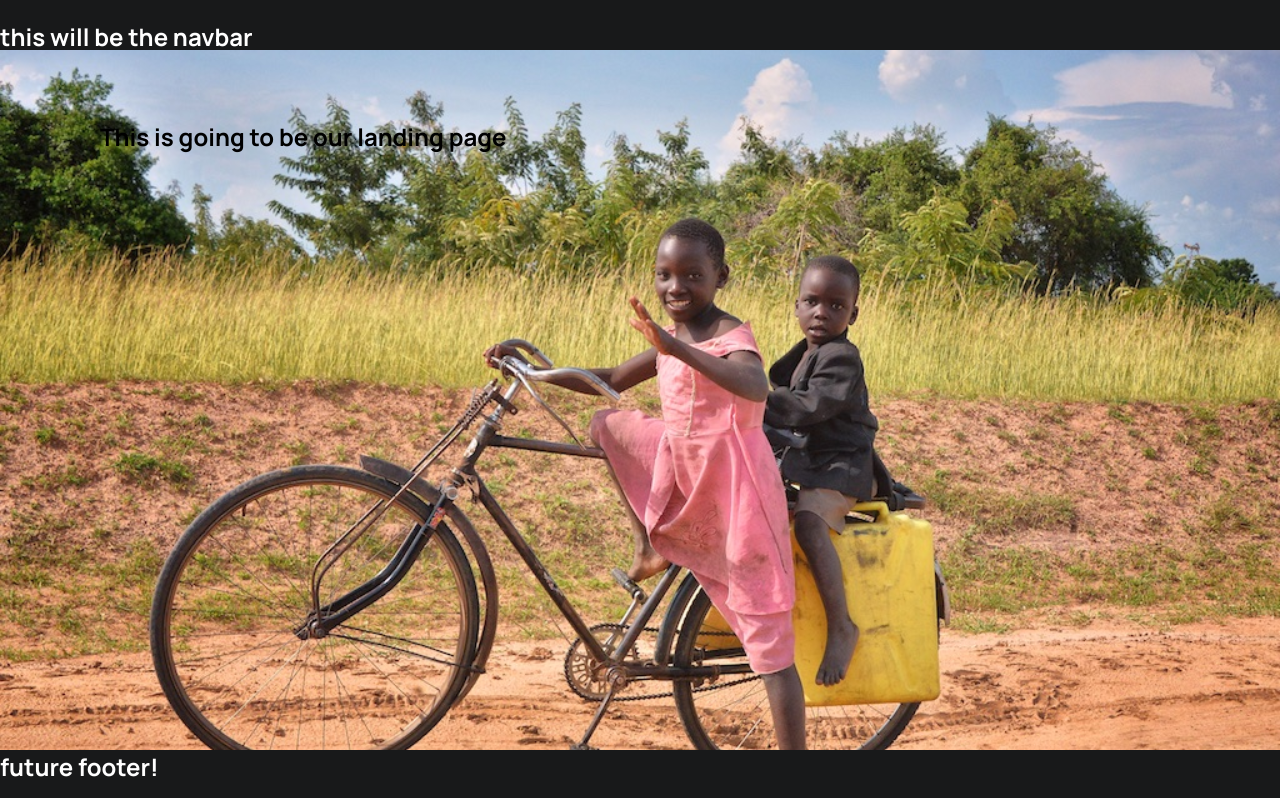
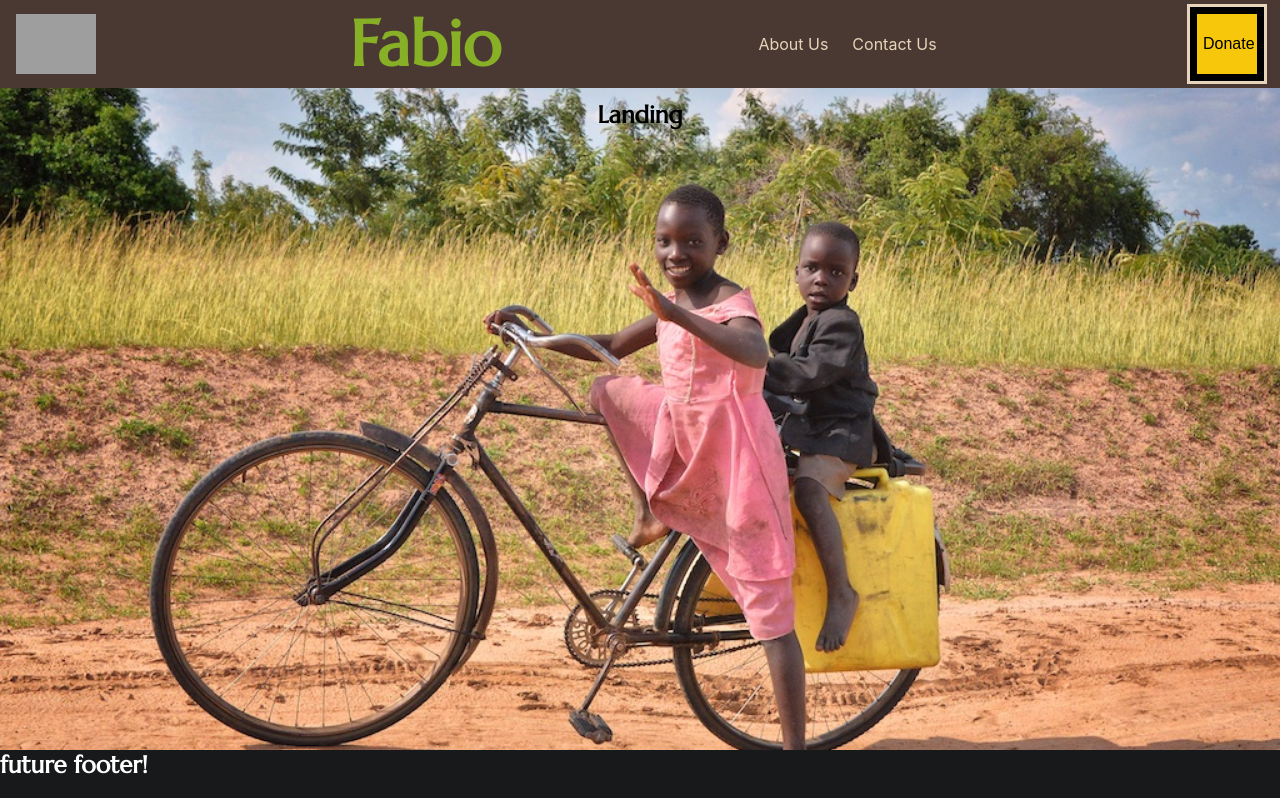
Before and after one commit to CodecoolGlobal/react-for-a-cause-react-ThomasScy, a React (Create React App) app in the folder ngo-bike/: page / in a window 1280 px wide. Shown: the top 798 px of the page. Built offline with nearby package versions, Linux system fonts and the light colour scheme; grey boxes are pictures that could not be loaded.

Commit message:
created first draw of navbar, therefore updated index.css, app.js

```diff
--- a/ngo-bike/src/App.css
+++ b/ngo-bike/src/App.css
@@ -1,25 +1,5 @@
-.navbar {
-  position: fixed;
-  left: 0;
-  top: 0;
-  width: 100%;
-  background-color: #18191a;
-  color: white;
-  height: 50px;
-  margin: 0;
-}
-
 section {
   height: 100vh;
-}
-
-.landing {
-  background-image: url("../public/pix/bike2.jpg");
-  background-repeat: no-repeat;
-  background-position: center;
-  background-size: cover;
-  background-attachment: fixed;
-  padding: 100px;
 }
 
 #rotating-info-container {
--- a/ngo-bike/src/App.js
+++ b/ngo-bike/src/App.js
@@ -9,7 +9,7 @@ function App() {
   return (
     <div>
       <Navbar/>
-      <LandingPage/>
+      <div className="container"><LandingPage/></div>
       <AboutUs/>
       <Contact/>
       <Footer/>
--- a/ngo-bike/src/Landing.js
+++ b/ngo-bike/src/Landing.js
@@ -1,7 +1,7 @@
 export default function LandingPage() {
     return (
     <section className="landing">
-        <h1>This is going to be our landing page</h1>
+        <h1>Landing</h1>
     </section>
     );
 };
--- a/ngo-bike/src/Navbar.js
+++ b/ngo-bike/src/Navbar.js
@@ -1,7 +1,26 @@
 export default function Navbar() {
    return (
-    <div className="navbar">
-        <h2>this will be the navbar</h2>
-    </div>
+       <nav className="nav">
+            <img className="logo" src="https://scontent-vie1-1.xx.fbcdn.net/v/t1.18169-9/10527783_10152575617822489_8415598185875700285_n.jpg?_nc_cat=103&ccb=1-7&_nc_sid=09cbfe&_nc_ohc=tUmE1nTnkagAX81r4XP&_nc_ht=scontent-vie1-1.xx&oh=00_AfCbyXo30jmtT6TOXnJCZOm3n_n9zvQuNqJK-YmPWu4vJw&oe=641B47D0" alt="FABIO LOGO"></img>
+            <a href="/" className="site-title"><h1>Fabio</h1></a>
+            <ul>
+                <CustomLink href="/AboutUs">About Us</CustomLink>
+                <CustomLink href="/Contact">Contact Us</CustomLink>
+            </ul>
+            <button>Donate</button>
+
+            {/* <hr></hr> */}
+
+        </nav>
    );
 };
+
+function CustomLink({ href, children, ...props }) {
+    const path = window.location.pathname
+    return (
+        <li className={path === href ? "active" : ""}>
+            <a href={href}{...props}>{children}</a>
+        </li>
+    )
+
+}
--- a/ngo-bike/src/index.css
+++ b/ngo-bike/src/index.css
@@ -7,12 +7,102 @@
   src: url(fonts/Marcellus/Marcellus-Regular.ttf);
 }
 
-
-* {
+h1,
+h2,
+h3 {
+  font-family: marcellus;
+}
+p {
   font-family: manrope;
 }
-p {
-  font-family: marcellus;
+.first-color {
+  /* https://palettes.shecodes.io/palettes/195 */
+	background: #4A3933;
+}
+.second-color {
+	background: #F0A500;
+}
+.third-color {
+	/* background: #E45826;  */
+  background: #87b026;
+}
+.fourth-color {
+	background: #E6D5B8;
+}
+
+.landing {
+  background-image: url("../public/pix/bike2.jpg");
+  background-repeat: no-repeat;
+  background-position: center;
+  background-size: cover;
+  background-attachment: fixed;
+  padding: 100px;
+}
+*{
+  box-sizing: border-box;
+  margin: 0;
+}
+.container {
+  /* margin: 1rem; */
+  text-align: center;
+}
+.site-title h1 {
+  font-size: 4rem;
+  color: #87b026;
+}
+.nav {
+  background-color: #4A3933;
+  color: #E6D5B8;
+  display: flex;
+  justify-content: space-between;
+  align-items: center;
+  gap: 2rem;
+  padding: 0 1rem;
+
+  position: fixed;
+  left: 0;
+  top: 0;
+  width: 100%;
+}
+
+.nav ul {
+  padding: 0;
+  margin: 0;
+  list-style: none;
+  display: flex;
+  gap: 1rem;
+}
+.nav li.active {
+  /* background-color: #F0A500; */
+}
+.nav li:hover {
+  color: #87b026;
+}
+.nav a {
+  color: inherit;
+  text-decoration: none;
+  height: 100%;
+  display: flex;
+  align-items: center;
+  padding: 0.25rem;
+}
+.nav button {
+  background-color: #f6c70a;
+  width: 74px;
+  height: 74px;
+  border: 7px solid black;
+  outline: 3px solid #E6D5B8;
+  font-size: 1rem;
+  color: black;
+}
+.nav button:hover {
+  background-color: #87b026;
+}
+.nav button:active {
+  font-size: 1.1rem;
+}
+.logo {
+  width: 80px;
 }
 
 body {
```
